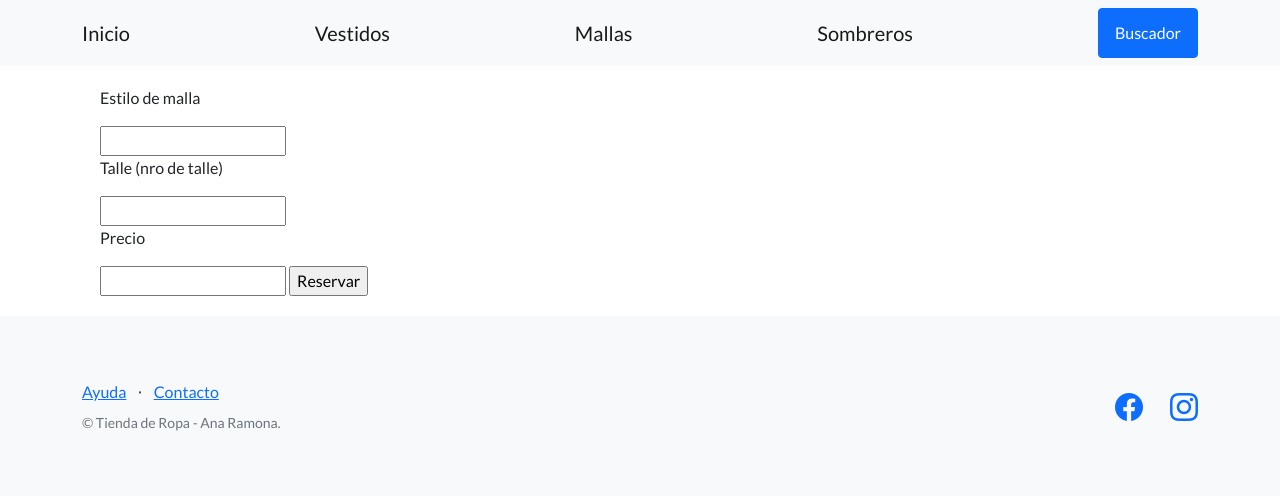
After one commit to MonchiGassull/Tercera-pre-entrega-GASSULL, a Django app: page /ropa/pedido-malla/ in a window 1280 px wide. The commit adds this page. Shown: the top 496 px of the page. Run offline with Django 4.2, Linux system fonts and the light colour scheme; some libraries are stand-ins or nearby versions.

Commit message:
Agregado formulario_malla y formulario_sobrero

```diff
--- /dev/null
+++ b/TiendaAnaRamona/templates/TiendaAnaRamona/formulario_mallas.html
@@ -0,0 +1,14 @@
+{% extends "TiendaAnaRamona/base.html" %}
+
+{% block contenido %}
+<form action="{% url 'hacer_pedido_malla' %}" method="post">
+    {% csrf_token %}
+    <p>Estilo de malla</p>
+    <input type="text" name="nombre">
+    <p>Talle (nro de talle)</p>
+    <input type="text" name="talle">
+    <p>Precio</p>
+    <input type="number" name="precio">
+    <input type="submit" value="Reservar">
+</form>
+{% endblock contenido %}
--- a/TiendaAnaRamona/templates/TiendaAnaRamona/lista_mallas.html
+++ b/TiendaAnaRamona/templates/TiendaAnaRamona/lista_mallas.html
@@ -4,6 +4,7 @@
 <section>
     <div>
         <h1>Mallas</h1>
+        <a href="{% url 'hacer_pedido_malla' %}">Reservar Malla</a>
         {% block contenido_mallas %}
         {% endblock contenido_mallas %}
         <ul>
--- a/TiendaAnaRamona/templates/TiendaAnaRamona/lista_sombreros.html
+++ b/TiendaAnaRamona/templates/TiendaAnaRamona/lista_sombreros.html
@@ -4,6 +4,7 @@
 <section>
     <div>
         <h1>Sombreros</h1>
+        <a href="{% url 'hacer_pedido_sombrero' %}">Reservar Sombrero</a>
         <ul>
         {% for sombrero in somb %}
             <li>{{ sombrero.nombre }}, {{ sombrero.talle }}, {{ sombrero.precio }}</li>
--- a/TiendaAnaRamona/urls.py
+++ b/TiendaAnaRamona/urls.py
@@ -17,11 +17,13 @@ Including another URLconf
 from django.contrib import admin
 from django.urls import path
 from proyecto_prentrega3.views import saludar, saludar_con_html
-from TiendaAnaRamona.views import lista_vestidos, lista_mallas, lista_sombreros, hacer_pedido_vestido
+from TiendaAnaRamona.views import lista_vestidos, lista_mallas, lista_sombreros, hacer_pedido_vestido, hacer_pedido_malla, hacer_pedido_sombrero
 
 urlpatterns = [
     path("lista-vestidos/", lista_vestidos, name="lista_vestidos"),
     path("lista-mallas/", lista_mallas, name="lista_mallas"),
     path("lista-sombreros/", lista_sombreros, name="lista_sombreros"),
     path("pedido-vestido/", hacer_pedido_vestido, name="hacer_pedido_vestido"),
+    path("pedido-malla/", hacer_pedido_malla, name="hacer_pedido_malla"),
+    path("pedido-sombrero/", hacer_pedido_sombrero, name="hacer_pedido_sombrero"),
 ]
--- a/TiendaAnaRamona/views.py
+++ b/TiendaAnaRamona/views.py
@@ -57,3 +57,41 @@ def hacer_pedido_vestido(request):
             template_name="TiendaAnaRamona/formulario.html",
         )
         return http_response
+
+def hacer_pedido_malla(request):
+    if request.method == "POST":
+        data = request.POST
+        nombre = data["nombre"]
+        precio = data["talle"]
+        talle = data["precio"]
+        malla = Malla(nombre=nombre, talle=talle, precio=precio)
+        malla.save()
+
+
+        url_exitosa = reverse('lista_mallas')
+        return redirect(url_exitosa)
+    else:
+        http_response = render(
+            request=request,
+            template_name="TiendaAnaRamona/formulario_mallas.html",
+        )
+        return http_response
+
+def hacer_pedido_sombrero(request):
+    if request.method == "POST":
+        data = request.POST
+        nombre = data["nombre"]
+        precio = data["talle"]
+        talle = data["precio"]
+        sombrero = Sombreros(nombre=nombre, talle=talle, precio=precio)
+        sombrero.save()
+
+
+        url_exitosa = reverse('lista_sombreros')
+        return redirect(url_exitosa)
+    else:
+        http_response = render(
+            request=request,
+            template_name="TiendaAnaRamona/formulario_sombreros.html",
+        )
+        return http_response
```
Also changed, not shown: TiendaAnaRamona/templates/TiendaAnaRamona/formulario_sombreros.html (added, +14 -0 lines).
